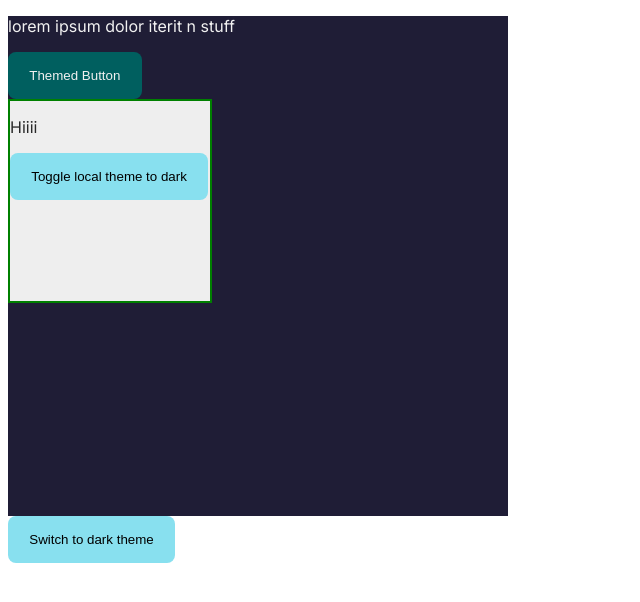
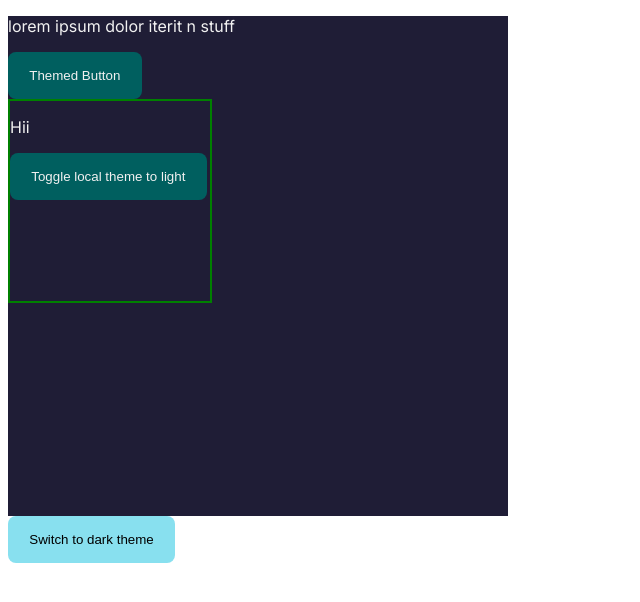
Before and after one commit to PrashantM26/Theme-Toggle-Context---Create-next-app-Understanding-folder-structure-Folder-b---3vwvbzahs0px, a Next.js app: page / in a window 1280 px wide. Shown: the top 602 px of the page, without its empty margins (0-640 px from the left). Built offline with nearby package versions, Linux system fonts and the light colour scheme.

Commit message:
Update LocalThemedBox.js

```diff
--- a/app/components/LocalThemedBox.js
+++ b/app/components/LocalThemedBox.js
@@ -32,7 +32,12 @@ return(
 
 export { LocalThemedBox }*/
 
-"use client";
+
+
+
+
+
+/*"use client";
 import React, { useContext, useEffect, useState } from "react";
 import { ThemeContext } from "./ThemeProvider";
 
@@ -48,7 +53,7 @@ const LocalThemedBox = () => {
       className={`container ${"bg-" + (innerTheme.isLight ? "light" : "dark")}`}
       id="local-themed-box"
     >
-      {/* Write code below this line */}
+      {/* Write code below this line *}
       <p
         id="themed-text-container"
         className={`${"txt-" + (innerTheme.isLight ? "light" : "dark")}`}
@@ -69,4 +74,57 @@ const LocalThemedBox = () => {
   );
 };
 
-export { LocalThemedBox };
+export { LocalThemedBox };*/
+
+
+
+
+
+
+
+
+
+
+//Alok
+
+
+
+'use client'
+import React, { useContext, useEffect, useState } from 'react';
+import { ThemeContext } from './ThemeProvider';
+
+// export const LocalThemeContext = React.createContext({
+//     theme: {value : 0},
+//     setTheme : ()=>{}
+// })
+const LocalThemedBox = () => {
+
+    // const [theme,setTheme] = React.useState({value : 0});
+
+    // function handleTheme(){
+    //     setTheme((oldTheme)=>{
+    //         const newTheme = {...oldTheme};
+    //         newTheme.value = newTheme.value === 0 ? 1 : 0;
+    //         return newTheme;
+    //     })
+    // }
+        const[value,setValue] = useState(true);
+        const{theme} = useContext(ThemeContext)
+        useEffect(()=>{
+            theme ? setValue(true) : setValue(false)
+        },[theme])
+return(
+    // <LocalThemeContext.Provider value={{theme: theme, setTheme: handleTheme}}>
+    <div className={value ? 'bg-light':'bg-dark'} style={{width:'200px',height:'200px',border:'2px solid green'}} id="local-themed-box">
+        {/* Write code below this line */}
+        <p id='local-themed-text-container' className={value ? 'txt-light':'txt-dark'}>Hii</p>
+        <button id='local-theme-toggler' className={`btn ${value ? "btn-light txt-light" : "btn-dark txt-dark"}`} onClick={()=>{
+            setValue(!value)
+        }}>Toggle local theme to {value ? 'dark' : "light"}</button>
+
+    </div>
+    // </LocalThemeContext.Provider>
+)
+}
+
+export { LocalThemedBox }
```
